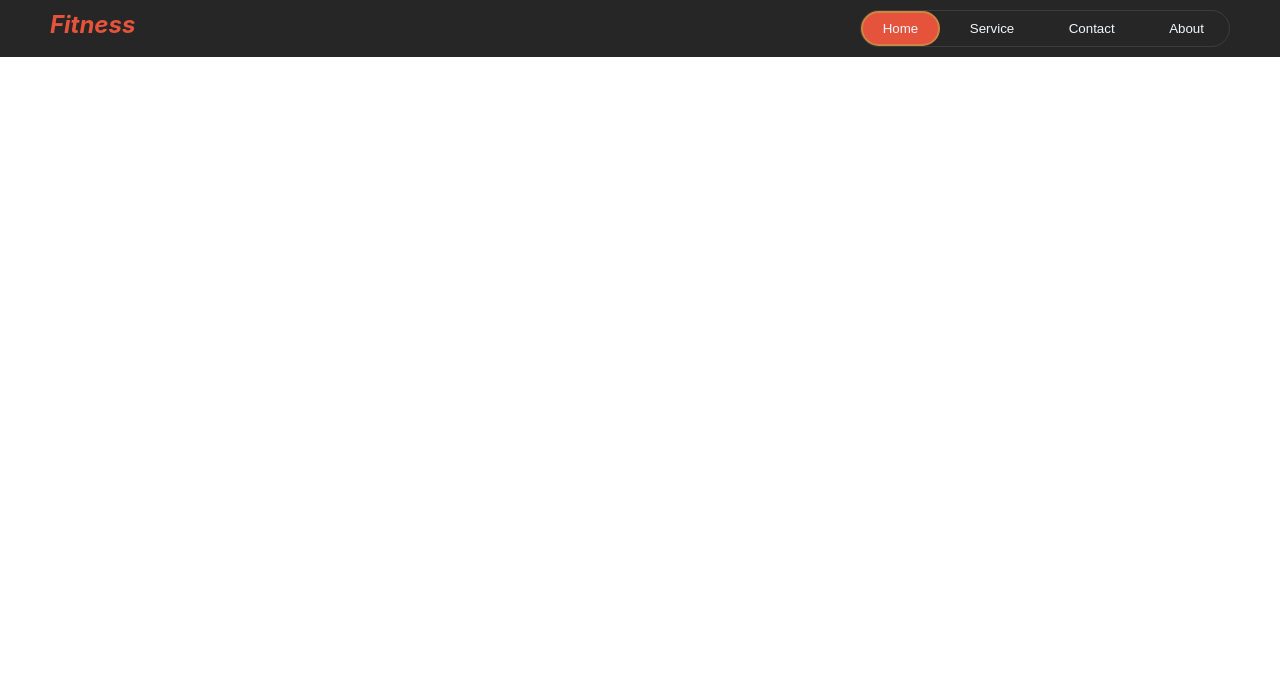
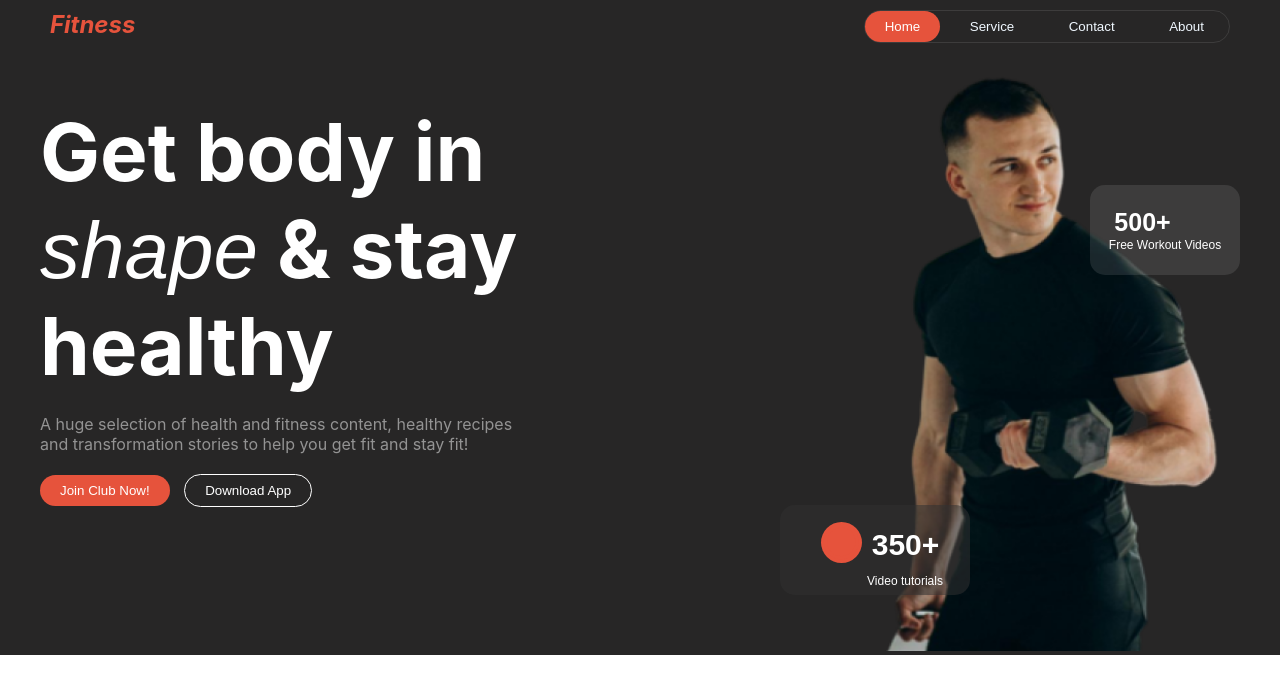
Before and after one commit to ayeshamukta/Assignment-2, a plain HTML site: page index.html in a window 1280 px wide. Drawn offline with Linux system fonts and the light colour scheme; a web font is replaced by a local one.

Commit message:
done the nav-banner part

```diff
--- a/css/style.css
+++ b/css/style.css
@@ -13,7 +13,22 @@
  box-sizing: border-box;
 }
 
-
+/* shared styles */
+.text-color1
+{
+    color: rgba(255, 255, 255, 0.5);
+}
+.text-color2
+{
+    color: (255, 255, 255, 0.65);
+}
+.description
+{
+    font-size: 18px;
+    font-weight: 100px;
+    margin-top: 20px;
+    margin-bottom: 20px;
+}
 
 /* nav styles */
 
@@ -61,10 +76,141 @@
 } */
 .btn-primary
 {
-    border: 2px solid peru;
+    border: none;
     margin: 0;
     border-radius: 46px;
     background-color: rgba(230, 83, 60, 1);
     padding: 8px 20px;
+    color: rgba(255, 255, 255, 1);
 
 }
+.btn-secondary
+{
+    border: 1px solid white;
+    margin: auto;
+    border-radius: 46px;
+    padding: 8px 20px;
+    color: rgba(255, 255, 255, 1);
+    background-color: rgb(39, 38, 38) ;
+    margin-left: 10px;
+
+}
+
+/* banner styles */
+/* section1 */
+.nav-banner
+{
+    max-width: 1200px;
+    margin: 0 auto;
+    display: flex;
+    justify-content: space-between;
+    /* gap: 20%; */
+    /* border: 1px solid blue; */
+}
+.banner-section1
+{
+    width: 50%;
+    /* border: 2px solid rgb(154, 128, 102); */
+    padding-right: 100px;
+
+
+}
+#banner-shape
+{
+    font-family: 'Miama', sans-serif;
+    font-weight: 1;
+
+}
+.banner-title
+{
+    font-size: 80px;
+    margin-bottom: 20px;
+
+}
+.description
+{
+    font-size: 16px;
+    margin-bottom: 10px;
+}
+.banner-content
+{
+    /* border: 2px solid rgb(49, 49, 79); */
+    margin-top: 10%;
+    margin-bottom: 10%;
+
+}
+.button
+{
+    margin-top: 20px;
+}
+
+
+/* banner section 2 */
+.banner-section2
+{
+    width: 30%;
+    /* border: 2px solid peru; */
+}
+.banner-section2>img
+{
+    width: 100%;
+}
+.sec2-button1
+{
+    width: 190px;
+    height: 90px;
+    border: none;
+    border-radius: 15px;
+    background-color:rgba(48, 48, 48, 0.54);
+    color: rgba(255, 255, 255, 1);
+    margin-left: -100px;
+    margin-top: -150px;
+}
+.circle
+{
+    background-color: rgba(230, 83, 60, 1);
+    color: rgba(230, 83, 60, 1);
+    border-radius: 50px;
+    font-size: 35px;
+    margin: 10px;
+    padding: 3px;
+
+}
+#b-1
+{
+    font-weight: 900;
+    font-size: 30px;
+    margin-bottom: 0px;
+}
+#b-1-2
+{
+    margin-left: 60px;
+    margin-bottom: 20px;
+    font-size: 12px;
+}
+.sec2-button2
+{
+    width: 150px;
+    height: 90px;
+    border: none;
+    border-radius: 15px;
+    background-color:rgba(255, 255, 255, 0.1);
+    color: rgba(255, 255, 255, 1);
+    margin-top: -470px;
+    margin-left: 120px;
+}
+.banner-sec-2buttons
+{
+    display: flex;
+}
+#b-2-1
+{
+    font-weight: 900;
+    font-size: 25px;
+    margin-right: 45px;
+}
+.but-txt-2
+{
+    margin-bottom: 20px;
+    font-size: 12px;
+}
--- a/index.html
+++ b/index.html
@@ -7,6 +7,7 @@
     <link rel="stylesheet" href="css/style.css">
     <link rel="stylesheet" href="css/responsive.css">
     <script src="https://kit.fontawesome.com/fc88f24eb1.js" crossorigin="anonymous"></script>
+    <link href="https://fonts.cdnfonts.com/css/miama" rel="stylesheet">
 
 </head>
 <body class="inter-font">
@@ -23,6 +24,30 @@
                 </div>
                 <div class="nav-hamburger"><i class="fa-solid fa-bars"></i></div>
             </nav>
+
+            <div class="nav-banner">
+                <div class="banner-section1">
+                    <div class="banner-content">
+                        <h1 class="banner-title">Get body in <span id="banner-shape"><i>shape</i></span> & stay healthy</h1>
+                        <p class="description text-color1">A huge selection of health and fitness content, healthy recipes and transformation stories to help you get fit and stay fit!</p>
+                        <div class="button">
+                            <div class="banner-button">
+                                <button class="btn-primary">Join Club Now!</button>
+                                <button class="btn-secondary">Download App</button>
+                            </div>
+                        </div>
+                    </div>
+                </div>
+                <div class="banner-section2">
+                    <img class="img" src="images/Images 2.png" alt="">
+
+                    <div class="banner-sec-2buttons">
+                        <button class="sec2-button1"><i class="fa-regular fa-circle circle"></i><span id="b-1">350+</span><br> <span id="b-1-2" class="text-color2">Video tutorials</span></button>
+                    <button class="sec2-button2"><span id="b-2-1">500+</span><br><span class="text-color2 but-txt-2">Free Workout Videos</span></button>
+
+                    </div>
+
+            </div>
         </div>
     </header>
 </body>
```
